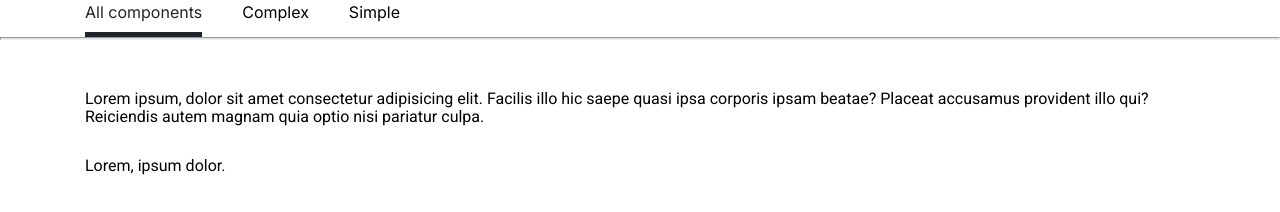
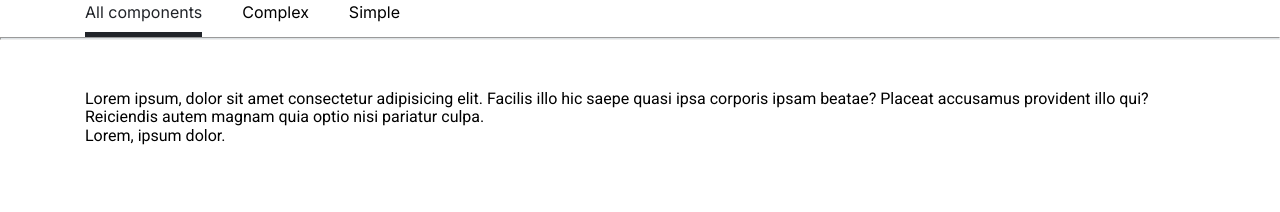
Before and after one commit to js-tasks-ru/htmlcss-20220616_t3131653, a website: page 07-lection5/tabs/tabs.html in a window 1280 px wide. Drawn offline with Linux system fonts and the light colour scheme.

Commit message:
add tabs padding

```diff
--- a/07-lection5/tabs/tabs.css
+++ b/07-lection5/tabs/tabs.css
@@ -44,11 +44,11 @@
 }
 
 .tabs__main {
-	padding-top: 50px;
+	padding: 50px 0 30px;
 }
 
 .tabs__content {
-	padding-bottom: 30px;
+
 }
 
 .tabs__content_complex {}
```
